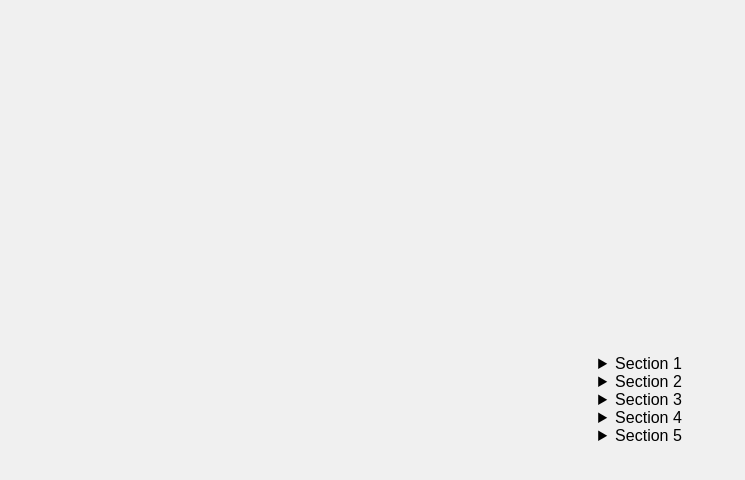
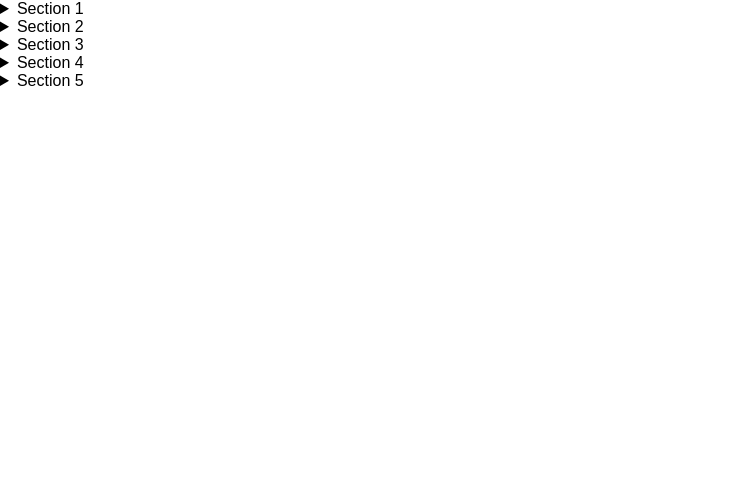
Before and after one commit to aryankush25/PracticeJS, a plain HTML site: page index.html in a window 1280 px wide. Shown: the whole page, without its empty margins (0-745 px from the left). Drawn offline with Linux system fonts and the light colour scheme.

Commit message:
Removes layout and transition styles from body
Simplifies the global body styles by removing flex layout, centering,
and background transition properties for a more minimal base stylesheet

```diff
--- a/styles.css
+++ b/styles.css
@@ -2,10 +2,5 @@ body {
   margin: 0;
   padding: 0;
   font-family: Arial, sans-serif;
-  display: flex;
-  justify-content: center;
-  align-items: center;
   min-height: 100vh;
-  background-color: #f0f0f0;
-  transition: background-color 0.3s ease;
 }
```
